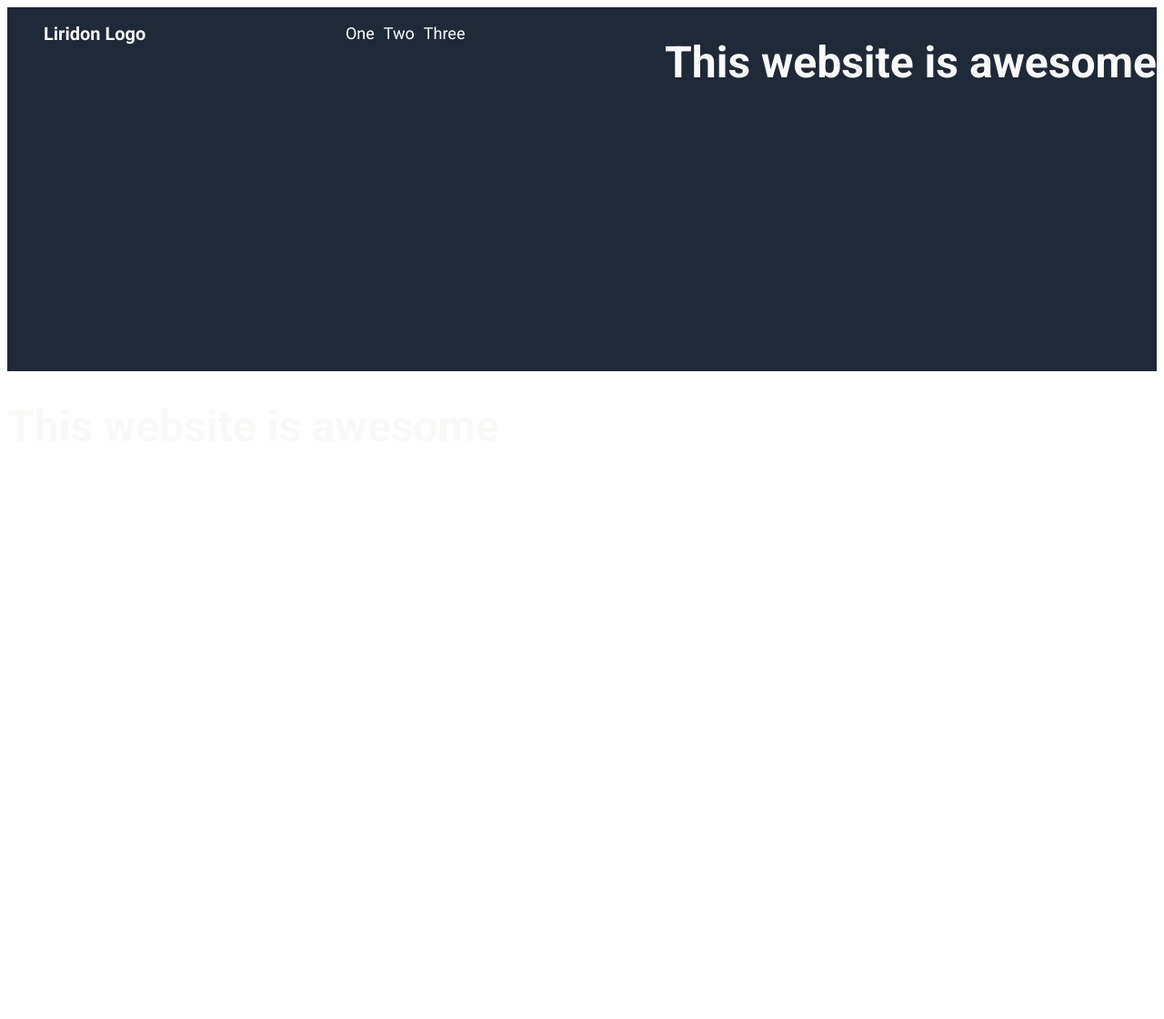
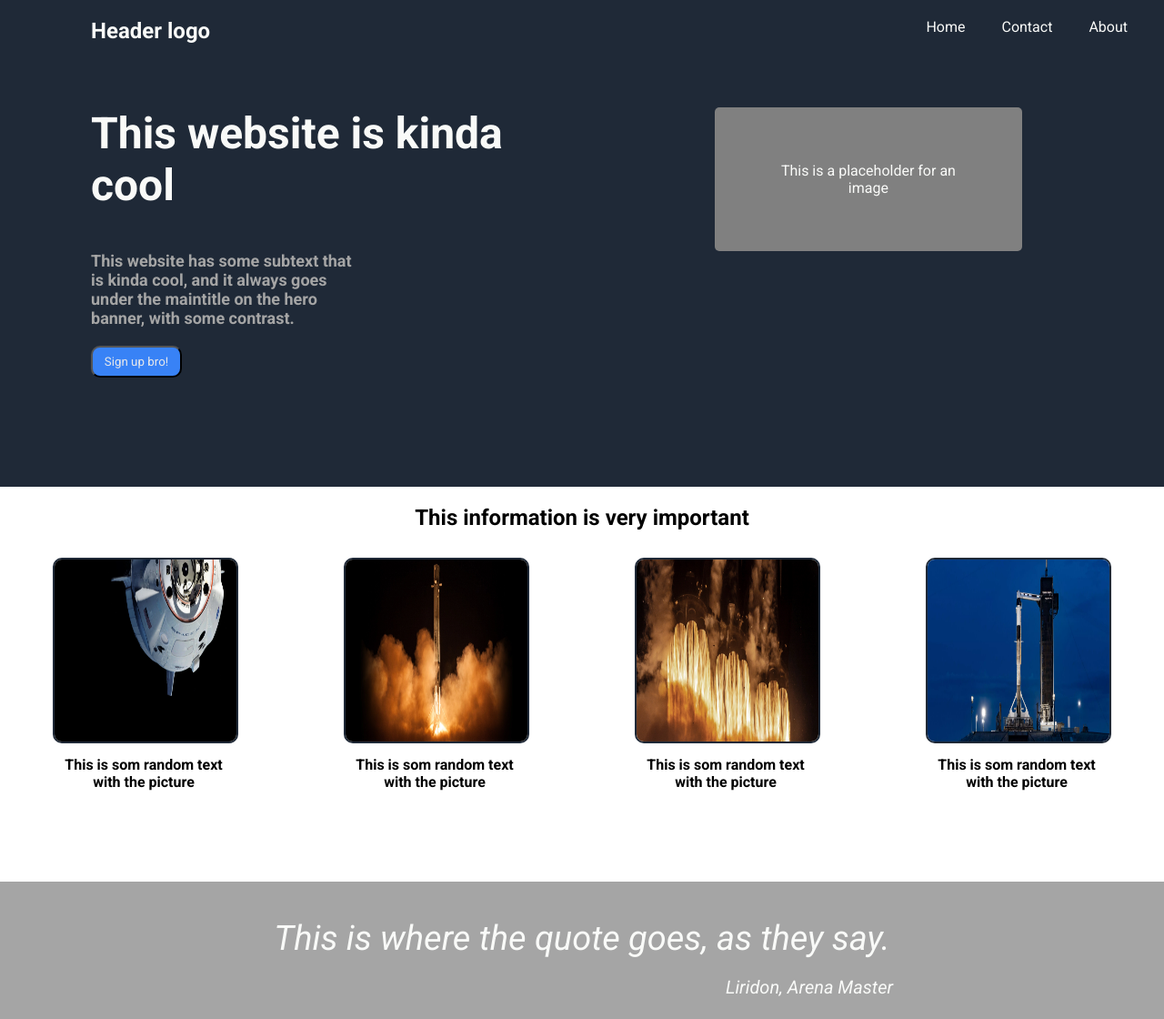
Before and after one commit to Liridawn/landing-page-top, a plain HTML site: page index.html in a window 1280 px wide. Shown: the top 1120 px of the page at 91% size. Before the commit the page ends 800 px from the top, so only its background shows below. Drawn offline with Linux system fonts and the light colour scheme.

Commit message:
This is the full website

```diff
--- a/css/style.css
+++ b/css/style.css
@@ -1,52 +1,261 @@
-/* Universala saker */
+/* Universal */
 
-* {
-    color: #fff;
+*{
     font-family: "Roboto", sans-serif;
+    padding: 0;
+    margin: 0;
+}
+
+h1,
+h2,
+a,
+p {
+    color: #F9FAF8;
 }
 
 h1 {
     font-size: 48px;
-    color: #F9FAF8;
 }
 
 h2 {
-    font-size: 20px;
-    font-weight: 700;
-    color: #F9FAF8;
+    font-size: 24px;
 }
 
 h3 {
     font-size: 18px;
-    color: #E5E7EB;
+    color: #a5a5a5;
+}
+
+/* body {
+    background-color: #1F2937
+} */
+
+button {
+    background-color: #3882F6;
+    border-radius: 2px;
+}
+
+a {
+    text-decoration: none;
 }
 
 ul {
     list-style-type: none;
 }
 
-a {
-    text-decoration: none;
-}
-/* Header */
+/* First container */
 
-header {
-    background-color: #1F2937;
-    height: 400px;
+.background-one {
+    background-color: #1F2937
 }
 
-.header h2 {
-    margin-left: 40px;
+.logo {
+    margin: 0;
+    margin-left: 100px;
+    margin-top: 20px;
 }
 
-.container {
+.logo.img {
+    margin-left: 240px;
+    width: 300px;
+}
+
+.logo.img:hover {
+    cursor: pointer;
+}
+
+.first-container {
     display: flex;
+    justify-content: space-between;
+    gap: 20px;
+}
+
+.first-container .menu {
+    gap: 40px;
+    margin-right: 40px;
+    margin-top: 20px;
+}
+
+.first-container .menu a:hover {
+    border-bottom: #E5E7EB 2px solid;
+}
+
+/* Second container */
+
+
+.second-container {
+    display: flex;
+    flex-direction: row;
+    width: 80%;
+    margin-top: 70px;
+    margin-left: 100px;
     justify-content: space-between;
 }
 
-header ul {
+.sub-title {
+    width: 300px;
+    margin-left: 100px;
+}
+
+.placeholder {
     display: flex;
-    gap: 10px;
-    margin-right: 40px;
+    background-color: gray;
+    padding: 60px;
+    width: 250px;
+    border-radius: 5px;
+    margin-left: 200px;
+}
+
+.placeholder > p {
+    text-align: center;
+}
+
+.first-button {
+    width: 100px;
+    color: #E5E7EB;
+    padding: 8px;
+    border-radius: 10px;
+    margin-left: 100px;
+    margin-top: 20px;
+    margin-bottom: 120px;
+}
+
+.first-button:hover {
+    color: #000;
+    font-weight: 700;
+}
+
+/* Third container */
+
+.img-container {
+    display: flex;
+    flex-direction: row;
+    justify-content: space-around;
+}
+
+.img-container img {
+    margin-top: 30px;
+    width: 200px;
+    height: 200px;
+    gap: 12px;
+    border: 2px solid #1F2937;
+    border-radius: 10px;
+}
+
+.img-container img:hover {
+    margin-top: 20px;
+}
+
+.images p {
+    color: #000;
+    width: 200px;
+    text-align: center;
+    font-weight: 700;
+    margin-top: 10px;
+    margin-bottom: 100px;
+}
+
+.random h2 {
+    color: #000;
+    text-align: center;
+    margin-top: 20px
+}
+
+/* Fourth container */
+
+.fourth-container {
+    background-color: #a5a5a5;
+    height: 300px;
+}
+
+.quote {
+    font-size: 38px;
+    text-align: center;
+    font-style: italic;
+    padding: 20px;
+}
+
+.quote p {
+    margin-top: 20px;
+}
+
+.quote-name {
+    font-size: 20px;
+    margin-top: 20px;
+    margin-left: 500px;
+}
+
+/*  Fifth container */
+
+.fifth-container {
+    background-color: #3882F6;
+    color: #F9FAF8;
+    border-radius: 5px;
+    display: flex;
+}
+
+.fifth-container {
+    margin: 80px 150px 80px 150px;
+    justify-content: space-around;
+    margin-left: auto;
+    margin-right: auto;
+    height: 140px;
+    width: 1000px;
+}
+
+.fifth-text {
+    display: flex;
+    flex-direction: column;
+}
+
+.fifth-header {
+    font-weight: 900;
     font-size: 18px;
+    margin: 40px 0 0 0;
 }
+
+.fifth-header p {
+    display: block;
+    margin-block-start: 1em;
+    margin-block-end: 1em;
+    margin-inline-start: 0px;
+    margin-inline-end: 0px;
+}
+
+.fifth-subtext {
+    margin: 0 0 40px 0;
+}
+
+.second-button  {
+    align-self: center;
+    padding: 5px 25px 5px 25px;
+    color: #F9FAF8;
+    background-color: #3882F6;
+    border-radius: 10px;
+    border-color: #F9FAF8;
+}
+
+.second-button:hover  {
+    color: #000;
+    font-weight: 700;
+}
+
+/* Footer */
+
+.footer {
+    background-color: #1F2937;
+    height: 100px;
+    position: absolute;
+    width: 100%;
+}
+
+.footer p {
+    text-align: center;
+    margin-top: 40px;
+    font-size: 14px;
+}
+
+.footer p:hover {
+    color: #a5a5a5;
+    text-decoration: underline;
+}
--- a/index.html
+++ b/index.html
@@ -10,27 +10,88 @@
     <link rel="stylesheet" href="/css/style.css">
     <title>Landing page - Liridon</title>
 </head>
-<body>
-    <header class="header">
-        <div class="container">
-            <h2 class="logo">Liridon Logo</h2>
-        <div class="ul-menu">
-            <ul>
-                <li class="item"><a href="">One</a></li>
-                <li class="item"><a href="">Two</a></li>
-                <li class="item"><a href="">Three</a></li>
+
+<!-- First part -->
+
+<div class="background-one">
+    <div class="header">
+        <div class="first-container">
+            <h2 class="logo">Header logo</h2>
+            <ul class="first-container menu">
+                <li><a href="">Home</a></li>
+                <li><a href="">Contact</a></li>
+                <li><a href="">About</a></li>
             </ul>
         </div>
-        <div>
-            <h1>This website is awesome</h1>
+    </div>
+
+<!-- Second part -->
+
+    <div class="second-header">
+        <div class="second-container">
+            <h1 class="main-title">This website is kinda cool</h1>
+                <div class="placeholder">
+                    <p>This is a placeholder for an image</p>
+                </div>
+        </div>
+    </div>
+    <h3 class="main-title sub-title">This website has some subtext that is kinda cool, and it always goes
+        under the maintitle on the hero banner, with some contrast.</h3>
+    <button class="first-button">Sign up bro!</button>
+</div>
+
+<!-- Third part -->
+
+    <section>
+        <div class="third-container">
+            <div class="random">
+                <h2>This information is very important</h2>
+            </div>
+        </div>
+        <div class="img-container">
+        <div class="images">
+            <img src="/img/dragon.webp" alt="">
+            <p>This is som random text with the picture</p>
+        </div>
+        <div class="images">
+            <img src="/img/falcon-9.webp" alt="">
+            <p>This is som random text with the picture</p>
+        </div>
+        <div class="images">
+            <img src="/img/falcon-heavy.webp" alt="">
+            <p>This is som random text with the picture</p>
+        </div>
+        <div class="images">
+            <img src="/img/section-a.webp" alt="">
+            <p>This is som random text with the picture</p>
         </div>
         </div>
-    </header>
+    </section>
 
-    <div class="main">
-        <div>
-            <h1>This website is awesome</h1>
+    <!-- Fourth part -->
+
+    <div class="fourth-container">
+        <div class="quote">
+            <p class="quote-paragraph">This is where the quote goes, as they say.</p>
+            <p class="quote-name">Liridon, Arena Master</p>
         </div>
+    </div>
+
+    <!-- Fifth part -->
+    <div class="fifth-container">
+        <div class="fifth-text">
+            <p class="fifth-header">Call to action! It's time!</p>
+            <p class="fifth-subtext">Sign up for our product by clicking that button right over there!</p>
+        </div>
+        <button class="second-button"> Sign-up</button>
+
+    </div>
+
+    <!-- Footer -->
+    <div class="footer">
+        <footer>
+            <p>Copyright &copy; The Odin Project 2022</p>
+        </footer>
     </div>
 </body>
 </html>
```
Also changed, not shown: img/dragon.webp (added), img/falcon-9.webp (added), img/falcon-heavy.webp (added), img/logo.png (added), img/screen.jpg (added), img/section-a.webp (added), img/section-b.webp (added), img/section-c.webp (added), img/section-d.webp (added), img/section-e.webp (added), img/section-f.webp (added).
